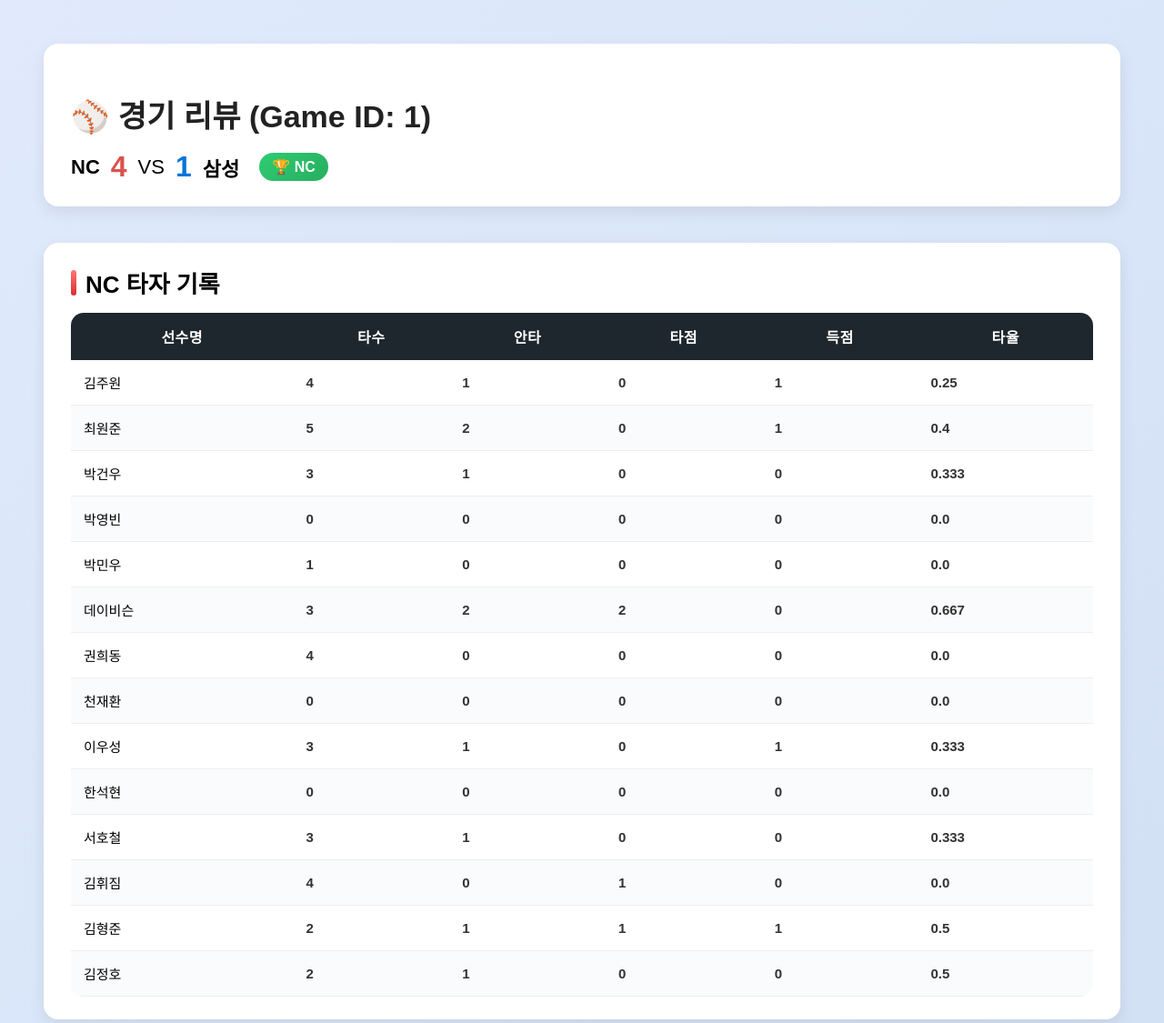
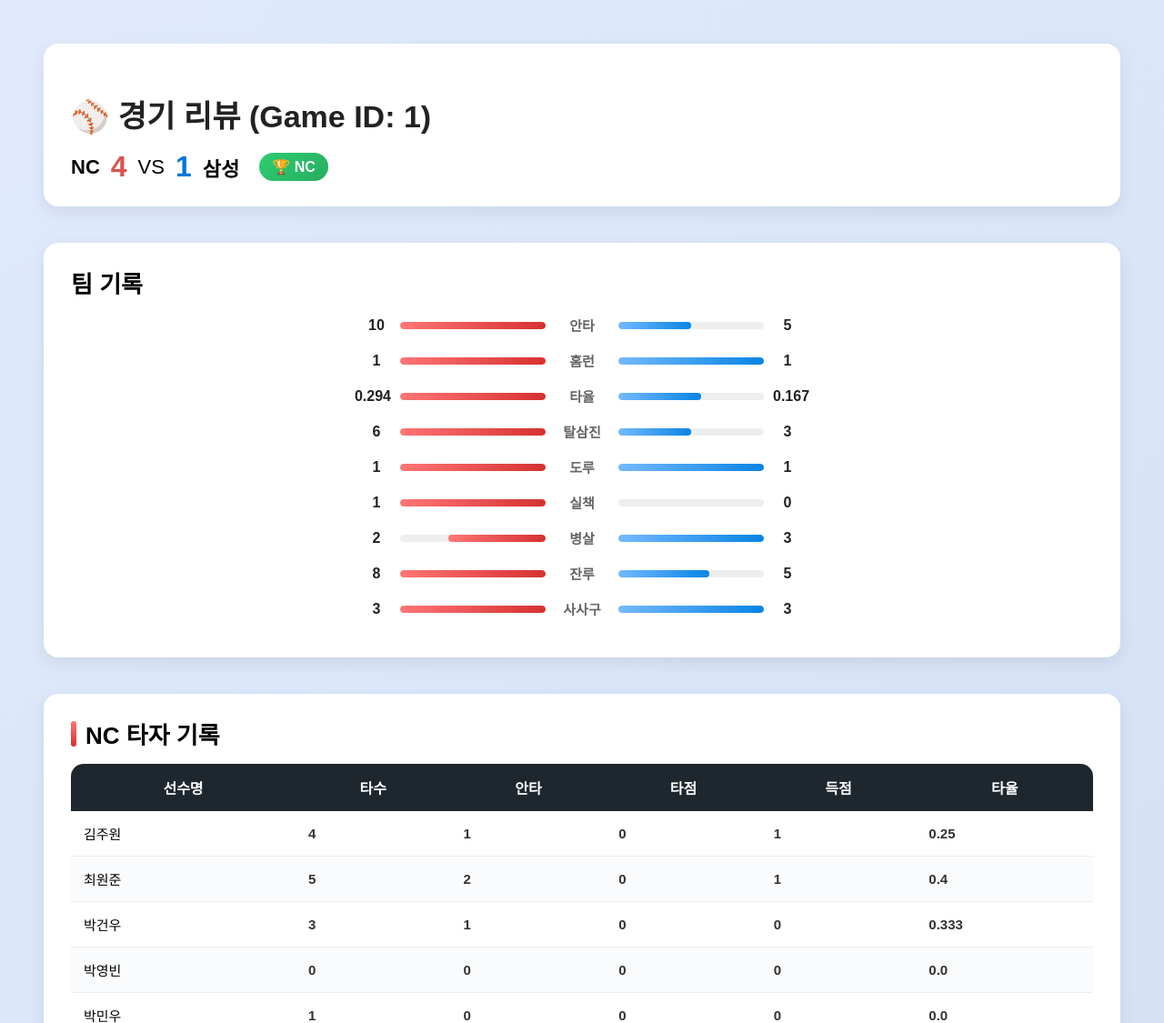
Before and after one commit to 202301657/db-baseball, a Flask app: page /review/1 in a window 1280 px wide. Shown: the top 1125 px of the page at 91% size. Run offline with Flask 3, Linux system fonts and the light colour scheme; data comes from the database, SQL or seed files in the repository; both versions use the stored data as it was after the commit.

Commit message:
add team-stat

```diff
--- a/app.py
+++ b/app.py
@@ -56,7 +56,7 @@ def index():
     return render_template("index.html", games=games, search=search)
 
 
-# ✅ 리뷰 페이지 (타자 기록 출력)
+# ✅ 리뷰 페이지
 @app.route("/review/<int:game_id>")
 def review_page(game_id):
     conn = sqlite3.connect(DB_PATH)
@@ -65,7 +65,8 @@ def review_page(game_id):
     # ✅ 경기 정보
     cursor.execute("""
         SELECT team1, team2, score_team1, score_team2, winner
-        FROM games WHERE id = ?
+        FROM games
+        WHERE id = ?
     """, (game_id,))
     row = cursor.fetchone()
 
@@ -73,12 +74,46 @@ def review_page(game_id):
         conn.close()
         return "해당 경기 데이터가 없습니다."
 
+    team1_name = row[0]
+    team2_name = row[1]
+
     game_info = {
-        "team1": row[0],
-        "team2": row[1],
+        "team1": team1_name,
+        "team2": team2_name,
         "score_team1": row[2],
         "score_team2": row[3],
         "winner": row[4]
+    }
+
+    # ✅ 팀 기록 (team_stats 테이블에서 직접 로드)
+    cursor.execute("""
+        SELECT team, hits, home_runs, avg, strikeouts,
+               stolen_bases, errors, double_plays,
+               left_on_base, walks
+        FROM team_stats
+        WHERE game_id = ?
+    """, (game_id,))
+
+    rows = cursor.fetchall()
+
+    team_stats = {}
+    for r in rows:
+        team_stats[r[0]] = {
+            "hits": r[1],
+            "home_runs": r[2],
+            "avg": r[3],
+            "strikeouts": r[4],
+            "stolen_bases": r[5],
+            "errors": r[6],
+            "double_plays": r[7],
+            "left_on_base": r[8],
+            "walks": r[9]
+        }
+
+    # review.html에서 team_stats.team1 / team_stats.team2 형태로 쓰기 위함
+    team_stats = {
+        "team1": team_stats.get(team1_name, {}),
+        "team2": team_stats.get(team2_name, {})
     }
 
     # ✅ 팀1 타자 기록
@@ -87,20 +122,19 @@ def review_page(game_id):
         FROM batting
         WHERE game_id = ? AND team = ?
         ORDER BY id ASC
-    """, (game_id, row[0]))
+    """, (game_id, team1_name))
 
-    rows_team1 = cursor.fetchall()
-
-    batters_team1 = []
-    for r in rows_team1:
-        batters_team1.append({
+    batters_team1 = [
+        {
             "player_name": r[0],
             "at_bats": r[1],
             "hits": r[2],
             "rbi": r[3],
             "run": r[4],
             "avg": r[5]
-        })
+        }
+        for r in cursor.fetchall()
+    ]
 
     # ✅ 팀2 타자 기록
     cursor.execute("""
@@ -108,20 +142,19 @@ def review_page(game_id):
         FROM batting
         WHERE game_id = ? AND team = ?
         ORDER BY id ASC
-    """, (game_id, row[1]))
+    """, (game_id, team2_name))
 
-    rows_team2 = cursor.fetchall()
-
-    batters_team2 = []
-    for r in rows_team2:
-        batters_team2.append({
+    batters_team2 = [
+        {
             "player_name": r[0],
             "at_bats": r[1],
             "hits": r[2],
             "rbi": r[3],
             "run": r[4],
             "avg": r[5]
-        })
+        }
+        for r in cursor.fetchall()
+    ]
 
     conn.close()
 
@@ -129,6 +162,7 @@ def review_page(game_id):
         "review.html",
         game_id=game_id,
         game_info=game_info,
+        team_stats=team_stats,
         batters_team1=batters_team1,
         batters_team2=batters_team2
     )
--- a/templates/review.html
+++ b/templates/review.html
@@ -54,6 +54,66 @@
             margin-left: 10px;
         }
 
+        /* ===== 팀 기록 (중앙 기준 비교) ===== */
+        .team-stats-row {
+            display: grid;
+            grid-template-columns: 1fr 80px 1fr;
+            align-items: center;
+            margin: 18px 0;
+        }
+
+        .stat-left,
+        .stat-right {
+            display: flex;
+            align-items: center;
+            gap: 10px;
+        }
+
+        .stat-left {
+            justify-content: flex-end;
+        }
+
+        .stat-right {
+            justify-content: flex-start;
+        }
+
+        .stat-label {
+            text-align: center;
+            font-size: 15px;
+            font-weight: 700;
+            color: #666;
+        }
+
+        .value {
+            min-width: 32px;
+            text-align: center;
+            font-weight: 800;
+            color: #222;
+        }
+
+        .bar {
+            width: 160px;
+            height: 8px;
+            background: #eee;
+            border-radius: 6px;
+            overflow: hidden;
+        }
+
+        .bar span {
+            display: block;
+            height: 100%;
+            border-radius: 6px;
+        }
+
+        .bar.left span {
+            background: linear-gradient(90deg, #ff7675, #d63031);
+            margin-left: auto; /* 중앙 기준 왼쪽 확장 */
+        }
+
+        .bar.right span {
+            background: linear-gradient(90deg, #74b9ff, #0984e3);
+        }
+
         /* ===== 팀 섹션 헤더 ===== */
         .team-header {
             font-size: 26px;
@@ -88,7 +148,6 @@
             color: white;
             padding: 14px;
             font-size: 16px;
-            letter-spacing: 0.5px;
         }
 
         td {
@@ -103,7 +162,6 @@
 
         tr:hover {
             background: #eaf4ff;
-            transition: 0.2s;
         }
 
         .numeric {
@@ -122,15 +180,52 @@
         <div class="score-box">
             <strong>{{ game_info.team1 }}</strong>
             <span class="score team1">{{ game_info.score_team1 }}</span>
-
             <span>VS</span>
-
             <span class="score team2">{{ game_info.score_team2 }}</span>
             <strong>{{ game_info.team2 }}</strong>
-
             <span class="winner-badge">🏆 {{ game_info.winner }}</span>
         </div>
         {% endif %}
+    </div>
+
+    <!-- ===== 팀 기록 ===== -->
+    <div class="card">
+        <div class="team-header">팀 기록</div>
+
+        {% set t1 = team_stats.team1 %}
+        {% set t2 = team_stats.team2 %}
+
+        {% for label, v1, v2 in [
+            ("안타", t1.hits, t2.hits),
+            ("홈런", t1.home_runs, t2.home_runs),
+            ("타율", t1.avg, t2.avg),
+            ("탈삼진", t1.strikeouts, t2.strikeouts),
+            ("도루", t1.stolen_bases, t2.stolen_bases),
+            ("실책", t1.errors, t2.errors),
+            ("병살", t1.double_plays, t2.double_plays),
+            ("잔루", t1.left_on_base, t2.left_on_base),
+            ("사사구", t1.walks, t2.walks)
+        ] %}
+        {% set maxv = v1 if v1 > v2 else v2 %}
+
+        <div class="team-stats-row">
+            <div class="stat-left">
+                <span class="value">{{ v1 }}</span>
+                <div class="bar left">
+                    <span style="width: {{ (v1 / maxv * 100) if maxv else 0 }}%"></span>
+                </div>
+            </div>
+
+            <div class="stat-label">{{ label }}</div>
+
+            <div class="stat-right">
+                <div class="bar right">
+                    <span style="width: {{ (v2 / maxv * 100) if maxv else 0 }}%"></span>
+                </div>
+                <span class="value">{{ v2 }}</span>
+            </div>
+        </div>
+        {% endfor %}
     </div>
 
     <!-- ===== 팀1 타자 ===== -->
```
Also changed, not shown: kbo.db.
